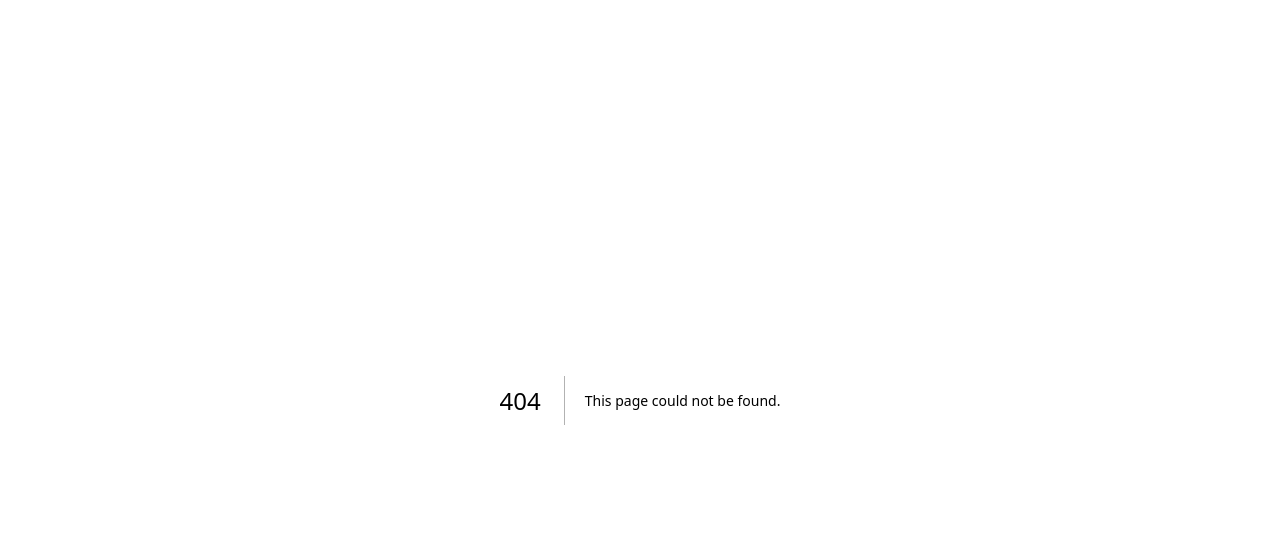
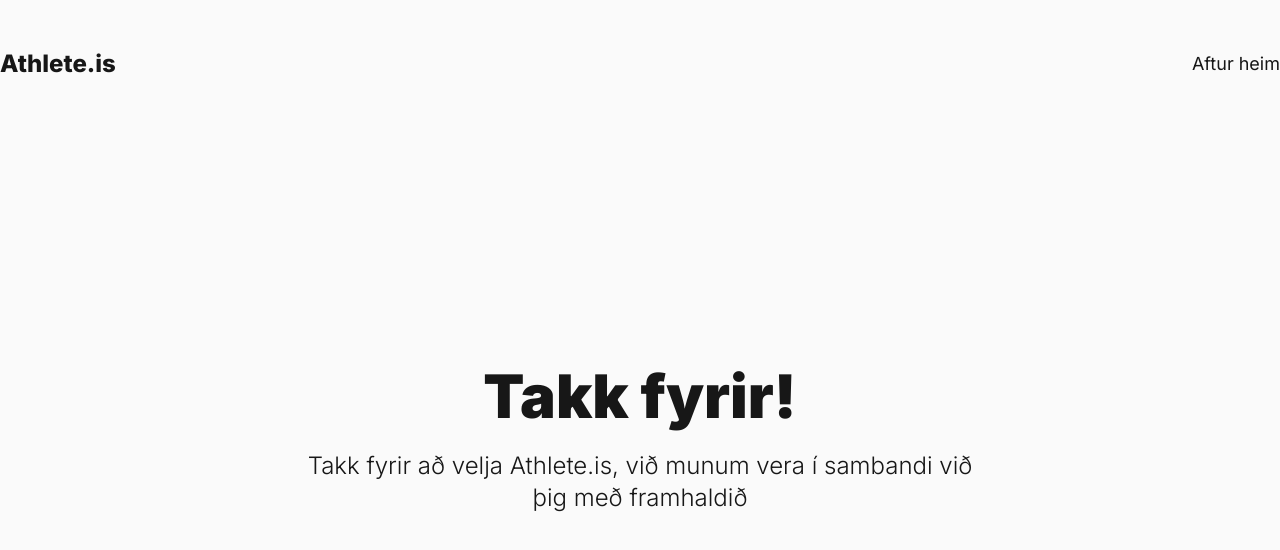
Before and after one commit to Hjortur17/athlete.is, a Next.js app: page /stadfest in a window 1280 px wide. Before the commit this address had no page. Shown: the top 550 px of the page. Built offline with nearby package versions, Linux system fonts and the light colour scheme.

Commit message:
Added extra pages

```diff
--- /dev/null
+++ b/src/pages/haett.tsx
@@ -0,0 +1,24 @@
+import { Inter } from 'next/font/google'
+import Link from 'next/link'
+
+const inter = Inter({ subsets: ['latin'] })
+
+export default function Cancelled() {
+  return (
+    <main
+      className={`flex min-h-screen flex-col items-center text-neutral-900 px-6 xl:px-0 justify-between ${inter.className} bg-neutral-50`}
+    >
+      <div className="w-full max-w-screen-xl mx-auto pt-12 flex items-center justify-between">
+        <h1 className="text-xl xl:text-2xl 2xl:text-3xl font-extrabold">Athlete.is</h1>
+        <Link href="/" className="text-sm xl:text-lg">Aftur heim</Link>
+      </div>
+
+      <div className="relative max-w-2xl mx-auto text-center space-y-6 my-12 md:my-24 xl:my-0">
+        <h2 className='text-5xl xl:text-6xl 2xl:text-7xl font-black'>Úpps!</h2>
+        <p className='text-2xl 2xl:text-3xl font-light'>Það lýtur út fyrir að þú hafir hætt við. Ef þú hættir ekki við þá geturu reynt aftur</p>
+      </div>
+
+      <div></div>
+    </main>
+  )
+}
--- /dev/null
+++ b/src/pages/stadfest.tsx
@@ -0,0 +1,24 @@
+import { Inter } from 'next/font/google'
+import Link from 'next/link'
+
+const inter = Inter({ subsets: ['latin'] })
+
+export default function Confirm() {
+  return (
+    <main
+      className={`flex min-h-screen flex-col items-center text-neutral-900 px-6 xl:px-0 justify-between ${inter.className} bg-neutral-50`}
+    >
+      <div className="w-full max-w-screen-xl mx-auto pt-12 flex items-center justify-between">
+        <h1 className="text-xl xl:text-2xl 2xl:text-3xl font-extrabold">Athlete.is</h1>
+        <Link href="/" className="text-sm xl:text-lg">Aftur heim</Link>
+      </div>
+
+      <div className="relative max-w-2xl mx-auto text-center space-y-6 my-12 md:my-24 xl:my-0">
+        <h2 className='text-5xl xl:text-6xl 2xl:text-7xl font-black'>Takk fyrir!</h2>
+        <p className='text-2xl 2xl:text-3xl font-light'>Takk fyrir að velja Athlete.is, við munum vera í sambandi við þig með framhaldið</p>
+      </div>
+
+      <div></div>
+    </main>
+  )
+}
```
